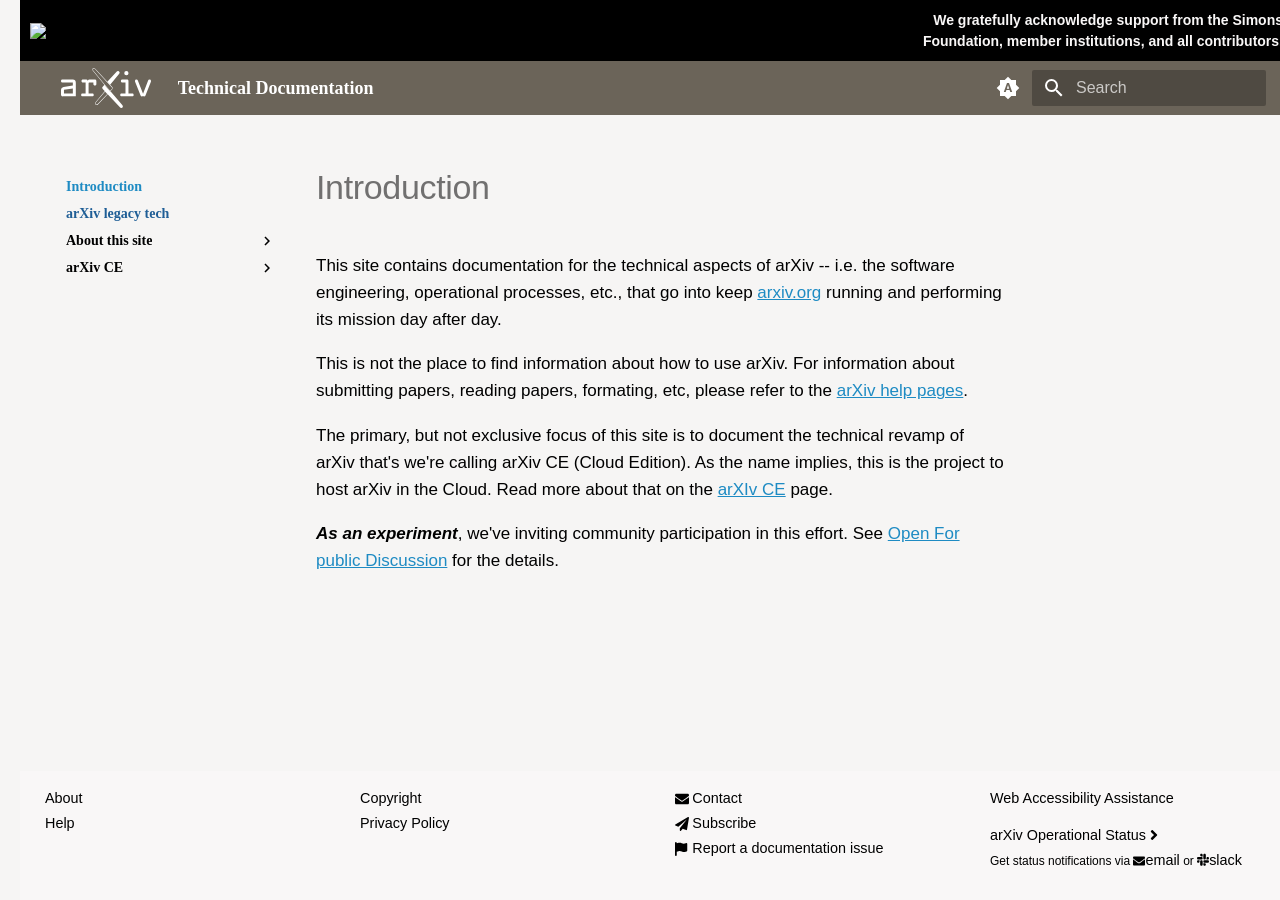
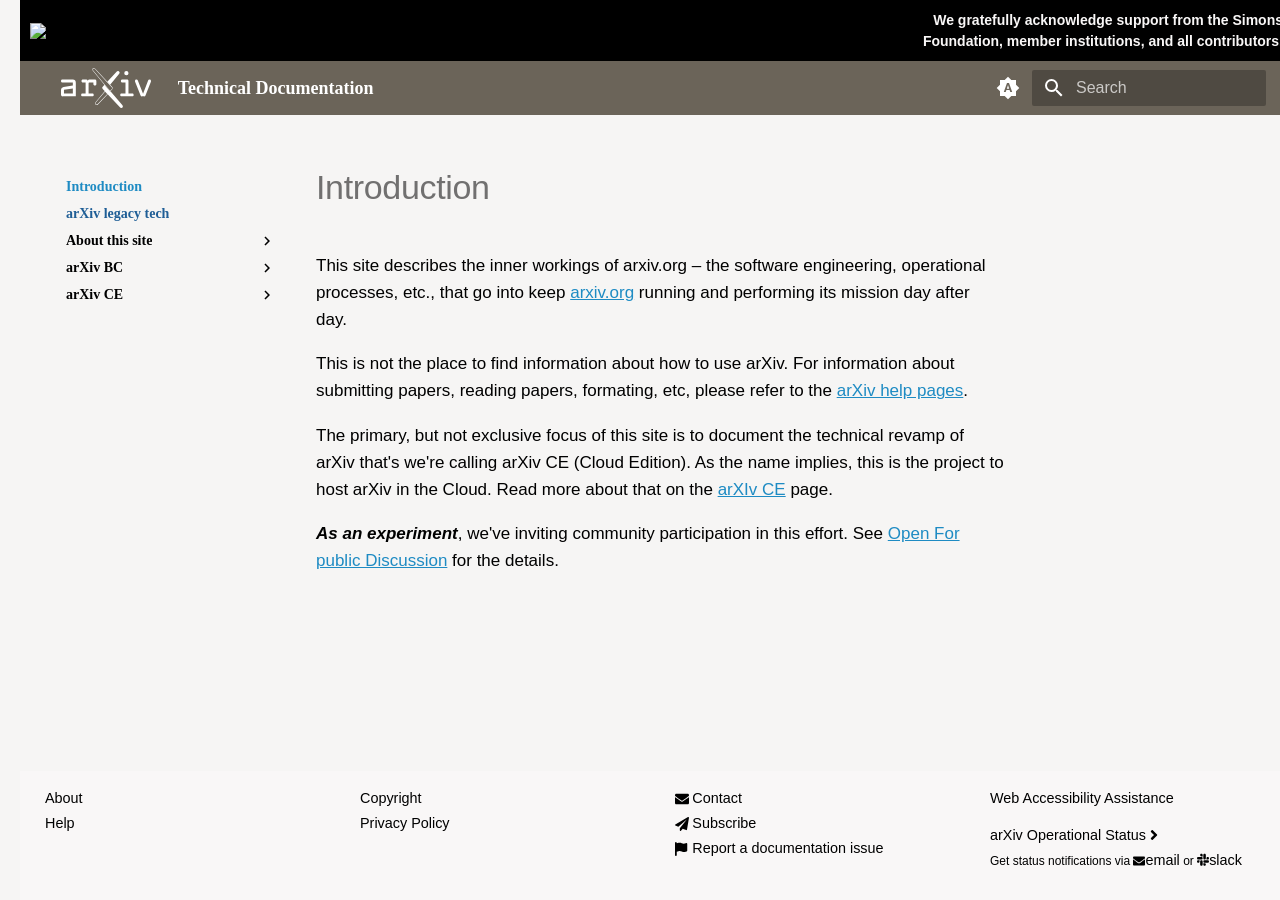
Before and after one commit to arXiv/discussion, an MkDocs documentation site: the page built from docs/index.md, in a window 1280 px wide. Built offline with MkDocs 1.6.1 and Material for MkDocs 9.7.7, drawn with Linux system fonts in a browser that asks for light colours; some web fonts are replaced; comment, search, counter and statistics services are not loaded.

Commit message:
More content

```diff
--- a/docs/index.md
+++ b/docs/index.md
@@ -1,6 +1,6 @@
 # Introduction
 
-This site contains documentation for the technical aspects of arXiv -- i.e. the software engineering, operational processes, etc., that go into keep [arxiv.org]() running and performing its mission day after day.
+This site describes the inner workings of arxiv.org &ndash; the software engineering, operational processes, etc., that go into keep [arxiv.org]() running and performing its mission day after day.
 
 This is not the place to find information about how to use arXiv. For information about submitting papers, reading papers, formating, etc, please refer to the [arXiv help pages](arxiv.org/help).
 
```
Also changed, not shown: docs/arXiv_BC/index.md (added, +6 -0 lines), docs/arXiv_CE/why.md (added).
